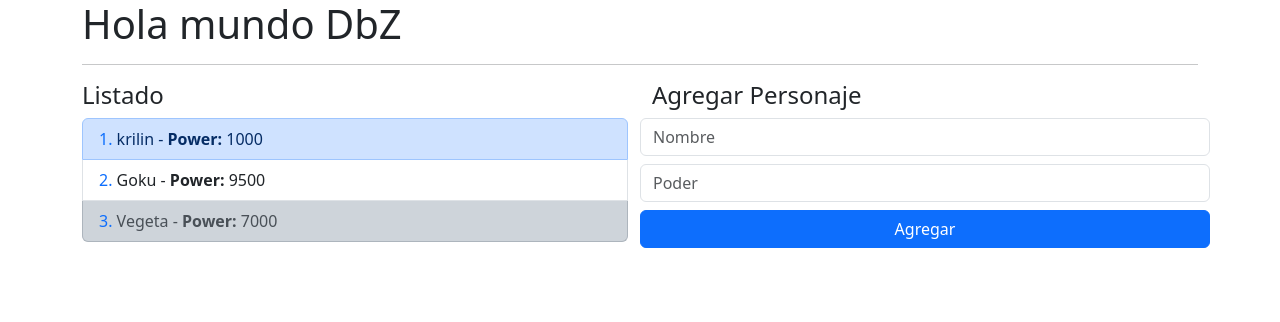
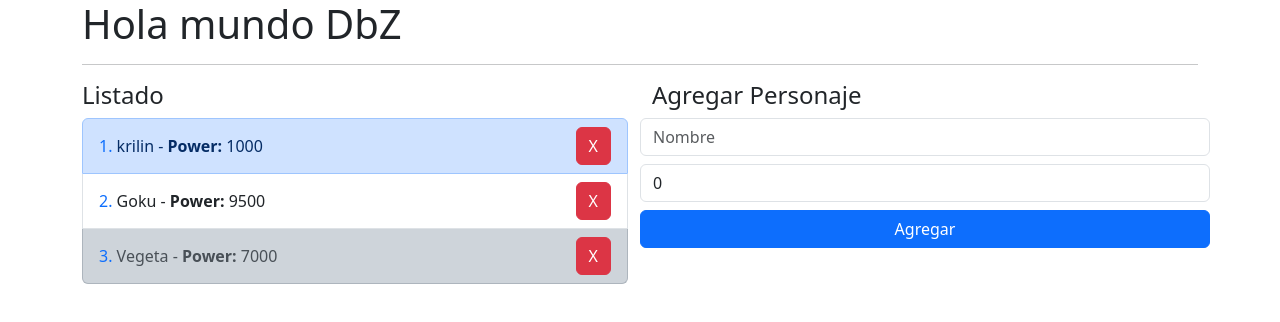
Before and after one commit to Alexnoter/angular2, an Angular app: page / in a window 1280 px wide. Shown: the top 322 px of the page. Built offline with nearby package versions, Linux system fonts and the light colour scheme.

Commit message:
tarea de decorador output para eliminar elemento de lista y comunicacion entre componente

```diff
--- a/src/app/dbz/components/character/character.component.html
+++ b/src/app/dbz/components/character/character.component.html
@@ -1,10 +1,25 @@
 <h4>Agregar Personaje</h4>
 
-<form class="row">
-  <input type="text" class="form-control mb-2" placeholder="Nombre">
-  <input type="number" class="form-control mb-2" placeholder="Poder">
+<form class="row" (ngSubmit)="emitCharacter()">
+
+  <input
+    type="text"
+    [(ngModel)]="character.name"
+    name="name"
+    class="form-control mb-2"
+    placeholder="Nombre">
+
+  <input
+    type="number"
+    [(ngModel)]="character.power"
+    name="power"
+    class="form-control mb-2"
+    placeholder="Poder">
+
 
   <button type="submit" class="btn btn-primary">
     Agregar
   </button>
+
+  <!-- <pre> {{ character | json }} </pre> -->
 </form>
--- a/src/app/dbz/components/character/character.component.ts
+++ b/src/app/dbz/components/character/character.component.ts
@@ -1,4 +1,5 @@
-import { Component } from '@angular/core';
+import { Component, EventEmitter, Output } from '@angular/core';
+import { Character } from '../../interfaces/character.interface';
 
 @Component({
   selector: 'dbz-add-character',
@@ -9,4 +10,22 @@
 })
 export class CharacterComponent {
 
+  @Output()
+  public onNewCharacter: EventEmitter<Character> = new EventEmitter();
+
+
+  public character: Character = {
+    name: '',
+    power: 0,
+  };
+
+  emitCharacter():void {
+
+    if ( this.character.name.length === 0 ) return;
+
+    this.onNewCharacter.emit(this.character);
+
+    this.character = {name: '', power: 0};
+  }
+
 }
--- a/src/app/dbz/components/list/list.component.html
+++ b/src/app/dbz/components/list/list.component.html
@@ -2,6 +2,7 @@
 <ul class="list-group">
   <li *ngFor="
     let character of characterList;
+
     let i = index;
     let isFirst = first;
     let isLast = last;
@@ -11,19 +12,20 @@
 
 
 
-    class="list-group-item"
+    class="list-group-item d-flex justify-content-between align-items-center"
     [ngClass]="{
       'list-group-item-dark': isLast,
       'list-group-item-primary': isEven,
     }">
 
-    <span class="text-primary"> {{ i + 1 }}. </span>
+      <div>
+        <span class="text-primary"> {{ i + 1 }}. </span>
+        <span>{{ character.name }} - </span>
+        <strong>Power: </strong>
+        <span>{{ character.power }}</span>
+      </div>
 
-    <span>{{ character.name }} - </span>
-
-    <strong>Power: </strong>
-
-    <span>{{ character.power }}</span>
+      <button (click)="onDeleteCharacter(i)"  class="btn btn-danger" >X</button>
 
 
 
--- a/src/app/dbz/components/list/list.component.ts
+++ b/src/app/dbz/components/list/list.component.ts
@@ -1,4 +1,4 @@
-import { Component, Input } from '@angular/core';
+import { Component, EventEmitter, Input, Output } from '@angular/core';
 import { Character } from '../../interfaces/character.interface';
 
 @Component({
@@ -14,6 +14,15 @@
   public characterList: Character[] = [{
     name: 'trunk',
     power: 10,
-  }]
+  }];
+
+  @Output()
+  public onDelete: EventEmitter<number> = new EventEmitter();
+
+
+  onDeleteCharacter(index: number):void {
+    //TODO: Emitir el ID del Personaje
+    this.onDelete.emit(index);
+  }
 
 }
--- a/src/app/dbz/dbz.module.ts
+++ b/src/app/dbz/dbz.module.ts
@@ -1,5 +1,7 @@
 import { NgModule } from '@angular/core';
 import { CommonModule } from '@angular/common';
+import { FormsModule } from '@angular/forms';
+
 import { MainPageComponent } from './pages/main-page.component';
 import { ListComponent } from './components/list/list.component';
 import { CharacterComponent } from './components/character/character.component';
@@ -16,7 +18,8 @@
     MainPageComponent,
   ],
   imports: [
-    CommonModule
+    CommonModule,
+    FormsModule
   ]
 })
 export class DbzModule { }
--- a/src/app/dbz/pages/main-page.component.html
+++ b/src/app/dbz/pages/main-page.component.html
@@ -5,13 +5,16 @@
 
   <div class="col">
 
-    <dbz-list [characterList]="characters"></dbz-list>
+    <!-- escuchamos ondelete -->
+
+    <dbz-list [characterList]="characters"
+              (onDelete)="onDeleteCharacter($event)"></dbz-list>
 
   </div>
 
   <div class="col">
 
-    <dbz-add-character></dbz-add-character>
+    <dbz-add-character (onNewCharacter)="onNewCharacter($event)" ></dbz-add-character>
 
   </div>
 
--- a/src/app/dbz/pages/main-page.component.ts
+++ b/src/app/dbz/pages/main-page.component.ts
@@ -22,4 +22,12 @@
   }
 ];
 
+  onNewCharacter( character: Character ):void {
+    this.characters.push(character);
+  }
+
+  onDeleteCharacter( character: number ):void {
+    this.characters.splice(character,1);
+  }
+
 }
```
